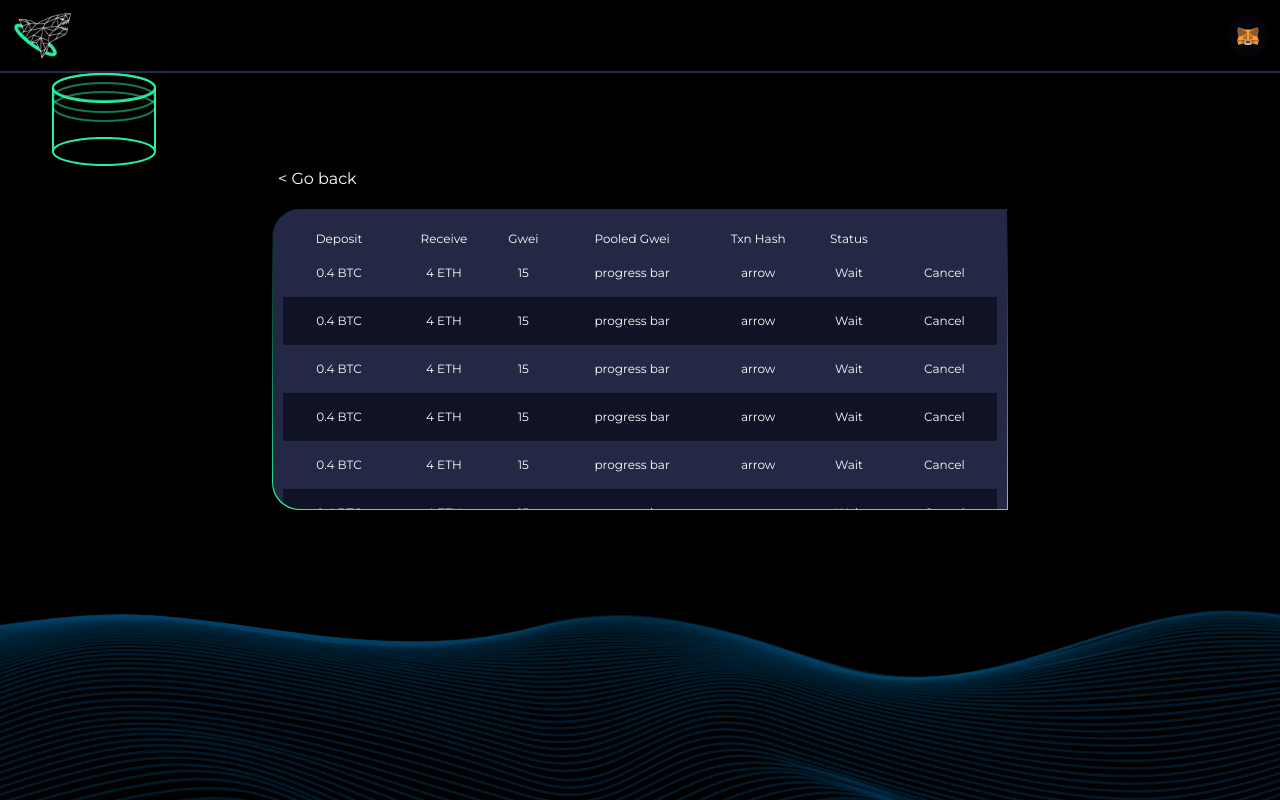
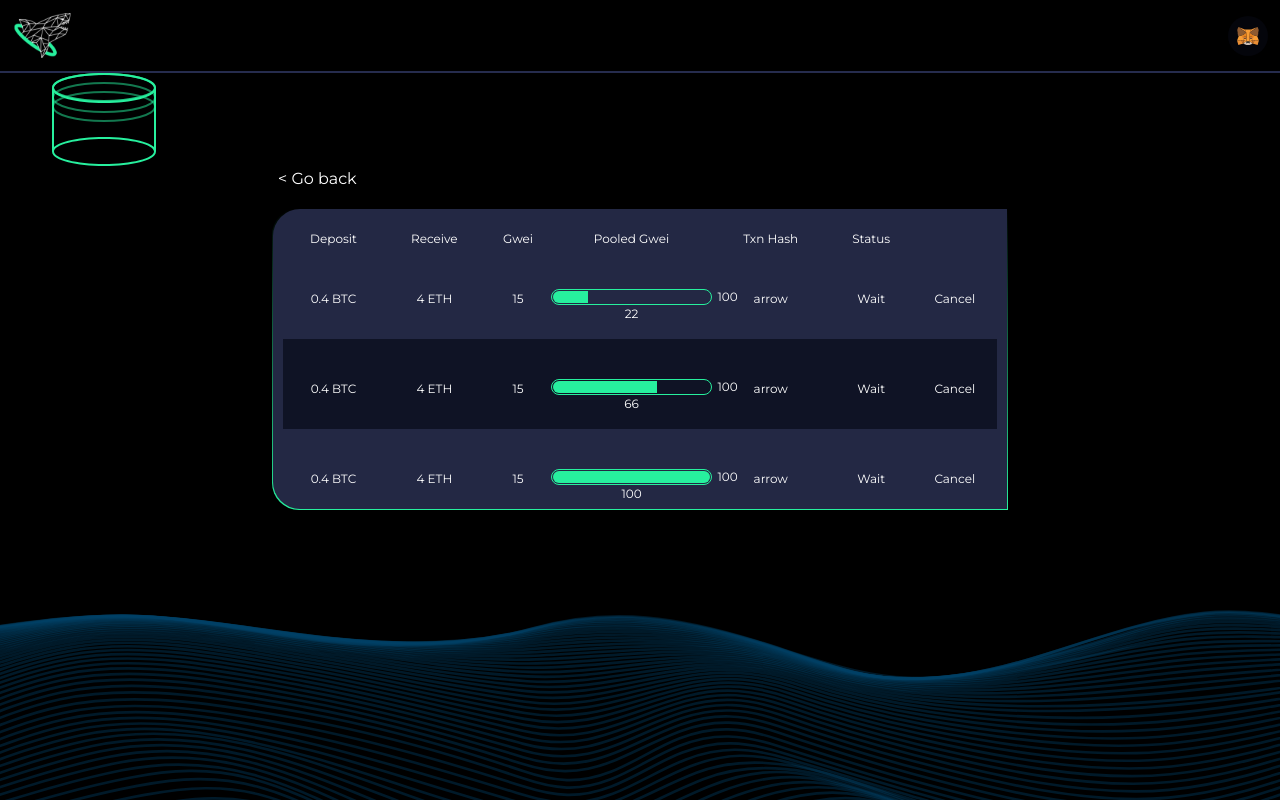
Before and after one commit to ivanlass/shark, a React (Create React App) app: page / in a window 1280 px wide. Both pictures are taken after a click on the button "View Pooled Swaps >". Built offline with nearby package versions, Linux system fonts and the light colour scheme.

Commit message:
progress bar added

```diff
--- a/src/App.css
+++ b/src/App.css
@@ -124,7 +124,7 @@ table{
 }
 
 td {
-  padding: 15px;
+  padding: 10px 0 0;
   font-size: 12px;
 }
 
@@ -140,3 +140,39 @@ th {
 tr:nth-child(even) {
   background: #0F1325;
 }
+
+
+
+.inner-progress {
+  background: #27F09E;
+  height: 100%;
+}
+
+.outer-progress {
+  border: 1px solid #27F09E;
+  height: 16px;
+  border-radius: 100px;
+  padding: 1px;
+  overflow: hidden;
+  position: relative;
+}
+
+.full {
+  border-radius: 100px;
+}
+
+.not-full {
+  border-radius: 100px 0px 0px 100px;
+}
+
+
+.progress-bar-wrapper {
+  margin-top: 30px;
+  position: relative;
+}
+
+.progress-max-num {
+  position: absolute;
+  right: -26px;
+  top:-1px;
+}
--- a/src/components/PooledSwaps.js
+++ b/src/components/PooledSwaps.js
@@ -1,3 +1,4 @@
+import ProgressBar from "./ProgressBar";
 
 
 function PooledSwaps() {
@@ -21,7 +22,7 @@ function PooledSwaps() {
                         <td>0.4 BTC</td>
                         <td>4 ETH</td>
                         <td>15</td>
-                        <td>progress bar</td>
+                        <td> <ProgressBar width={22}/> </td>
                         <td>arrow</td>
                         <td>Wait</td>
                         <td>Cancel</td>
@@ -31,7 +32,7 @@ function PooledSwaps() {
                         <td>0.4 BTC</td>
                         <td>4 ETH</td>
                         <td>15</td>
-                        <td>progress bar</td>
+                        <td><ProgressBar width={66}/></td>
                         <td>arrow</td>
                         <td>Wait</td>
                         <td>Cancel</td>
@@ -41,7 +42,7 @@ function PooledSwaps() {
                         <td>0.4 BTC</td>
                         <td>4 ETH</td>
                         <td>15</td>
-                        <td>progress bar</td>
+                        <td><ProgressBar width={100}/></td>
                         <td>arrow</td>
                         <td>Wait</td>
                         <td>Cancel</td>
@@ -51,7 +52,7 @@ function PooledSwaps() {
                         <td>0.4 BTC</td>
                         <td>4 ETH</td>
                         <td>15</td>
-                        <td>progress bar</td>
+                        <td><ProgressBar width={35}/></td>
                         <td>arrow</td>
                         <td>Wait</td>
                         <td>Cancel</td>
@@ -61,7 +62,7 @@ function PooledSwaps() {
                         <td>0.4 BTC</td>
                         <td>4 ETH</td>
                         <td>15</td>
-                        <td>progress bar</td>
+                        <td><ProgressBar width={35}/></td>
                         <td>arrow</td>
                         <td>Wait</td>
                         <td>Cancel</td>
@@ -71,7 +72,7 @@ function PooledSwaps() {
                         <td>0.4 BTC</td>
                         <td>4 ETH</td>
                         <td>15</td>
-                        <td>progress bar</td>
+                        <td><ProgressBar width={35}/></td>
                         <td>arrow</td>
                         <td>Wait</td>
                         <td>Cancel</td>
@@ -81,7 +82,7 @@ function PooledSwaps() {
                         <td>0.4 BTC</td>
                         <td>4 ETH</td>
                         <td>15</td>
-                        <td>progress bar</td>
+                        <td><ProgressBar width={35}/></td>
                         <td>arrow</td>
                         <td>Wait</td>
                         <td>Cancel</td>
@@ -91,7 +92,7 @@ function PooledSwaps() {
                         <td>0.4 BTC</td>
                         <td>4 ETH</td>
                         <td>15</td>
-                        <td>progress bar</td>
+                        <td><ProgressBar width={35}/></td>
                         <td>arrow</td>
                         <td>Wait</td>
                         <td>Cancel</td>
@@ -101,7 +102,7 @@ function PooledSwaps() {
                         <td>0.4 BTC</td>
                         <td>4 ETH</td>
                         <td>15</td>
-                        <td>progress bar</td>
+                        <td><ProgressBar width={35}/></td>
                         <td>arrow</td>
                         <td>Wait</td>
                         <td>Cancel</td>
--- /dev/null
+++ b/src/components/ProgressBar.js
@@ -0,0 +1,21 @@
+
+
+
+function ProgressBar({width}) {
+  return (
+      <div className="progress-bar-wrapper">
+    <div className="outer-progress">
+        <div
+        className={width === 100 ? "inner-progress full": "inner-progress not-full"}
+        style={{width:`${width}%`}}
+        >
+        </div>
+    </div>
+            <p>{width}</p>
+            <p className="progress-max-num">100</p>
+
+</div>
+  );
+}
+
+export default ProgressBar;
```
